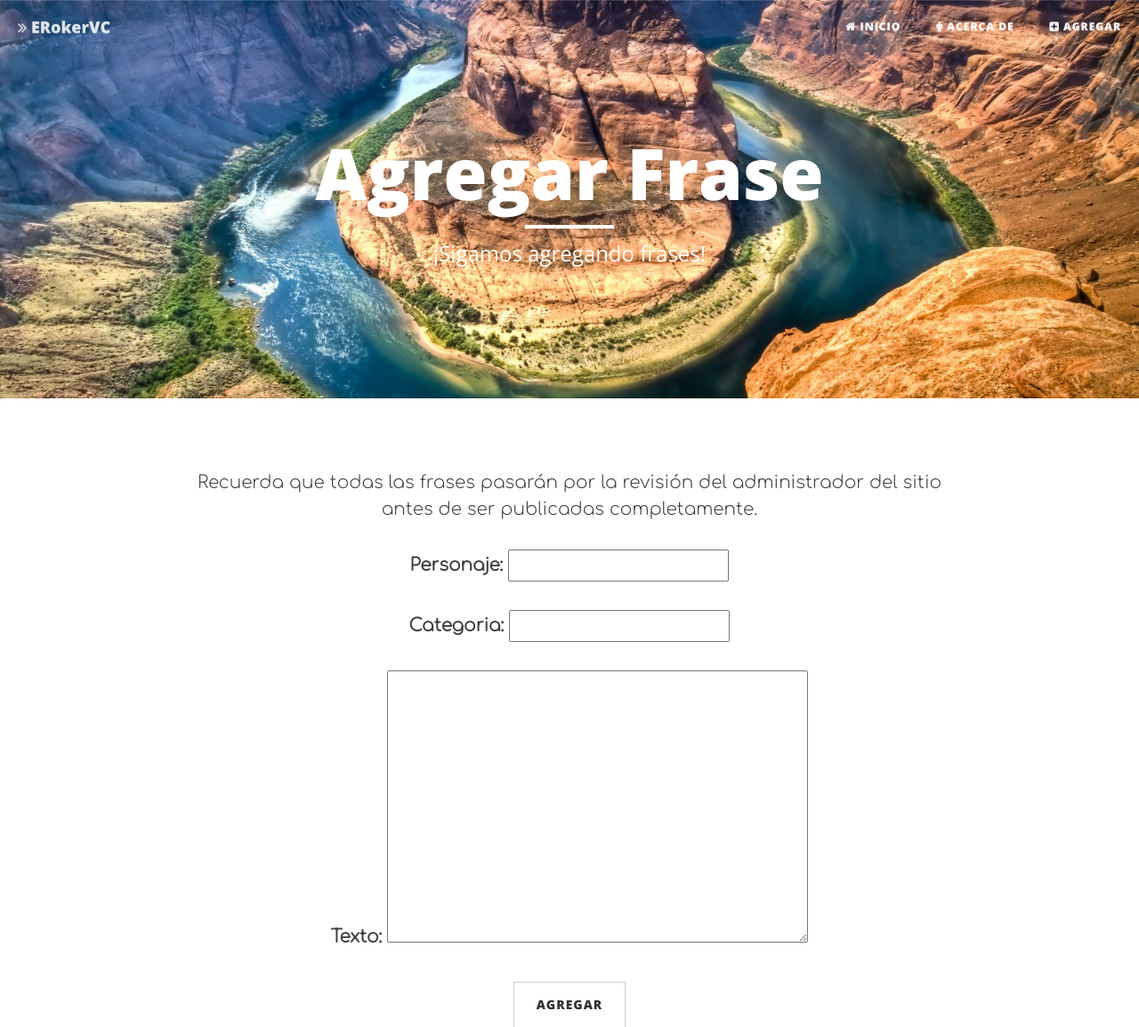
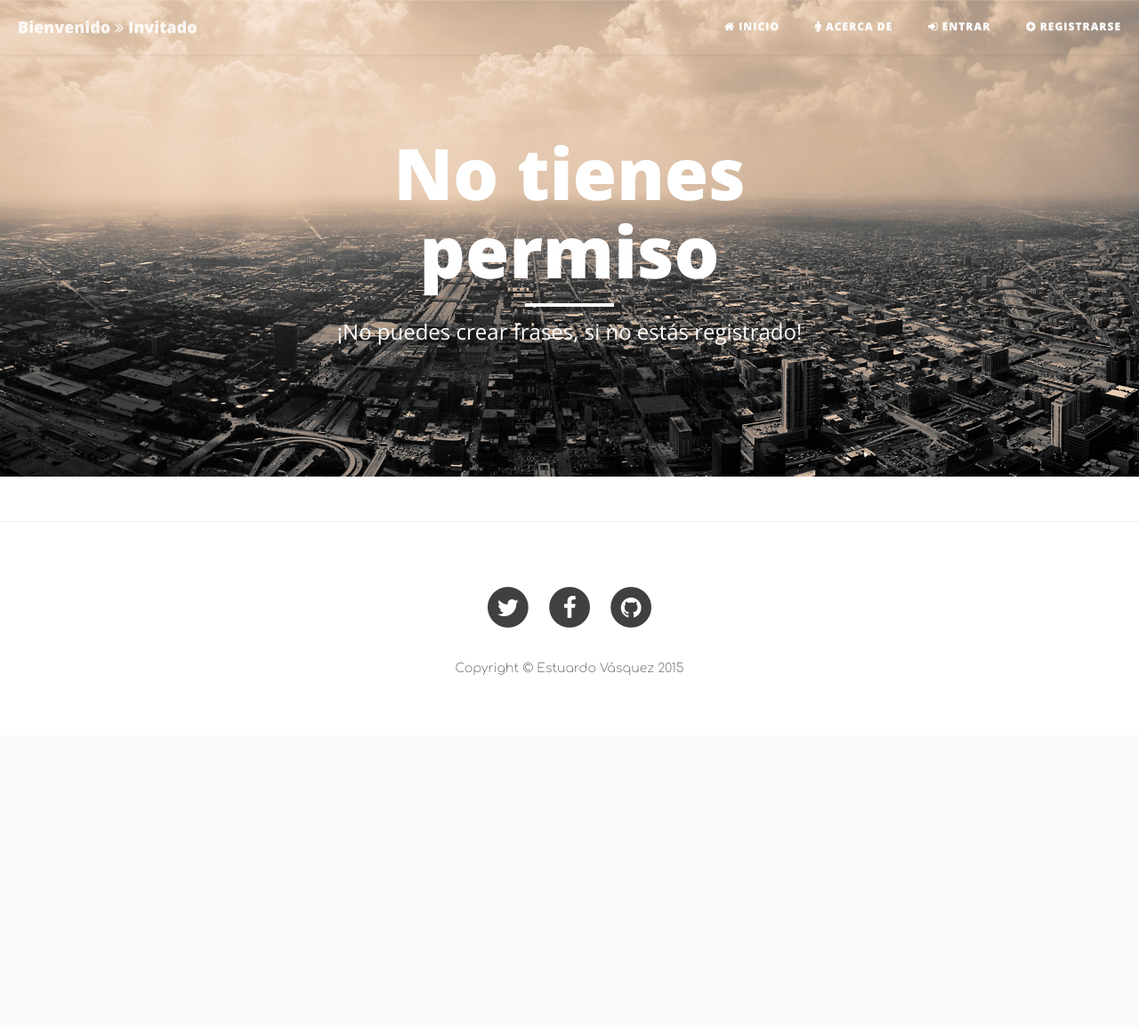
Before and after one commit to evc94/frases, a Django app: page /frase/new/ in a window 1280 px wide. Shown: the top 1155 px of the page at 89% size. After the commit the page ends 760 px from the top, so only its background shows below. Run offline with Django 3.2, Linux system fonts and the light colour scheme; some libraries are stand-ins or nearby versions; some web fonts are replaced.

Commit message:
Interfaz con registro de usuarios

```diff
--- a/frases/models.py
+++ b/frases/models.py
@@ -15,5 +15,9 @@ class Frase(models.Model):
         self.fecha_publicacion = timezone.now()
         self.save()
 
+    def borrar(self):
+        self.fecha_publicacion = timezone.now()
+        self.save()
+
     def __str__(self):
         return self.texto
--- a/frases/templates/frases/base.html
+++ b/frases/templates/frases/base.html
@@ -3,7 +3,7 @@
 <html lang="es">
 
 <head>
-    <title>Frases | ERokerVC</title>
+    <title>{% block titulo %} {% endblock %}</title>
     <link rel="stylesheet" href="//maxcdn.bootstrapcdn.com/bootstrap/3.2.0/css/bootstrap.min.css">
     <link rel="stylesheet" href="//maxcdn.bootstrapcdn.com/bootstrap/3.2.0/css/bootstrap-theme.min.css">
     <link rel="stylesheet" href="{% static "css/tema.css" %}">
@@ -43,7 +43,11 @@
                     <span class="icon-bar"></span>
                     <span class="icon-bar"></span>
                 </button>
-                <a class="navbar-brand" href="/"><i class="fa fa-angle-double-right"></i> ERokerVC</a>
+                {% if user.is_authenticated %}
+                <a class="navbar-brand" href="/">Bienvenido <i class="fa fa-angle-double-right"></i>  {{user.username|capfirst}}</a>
+                {% else %}
+                <a class="navbar-brand" href="/">Bienvenido <i class="fa fa-angle-double-right"></i>  Invitado</a>
+                {% endif%}
             </div>
 
             <!-- Collect the nav links, forms, and other content for toggling -->
@@ -55,9 +59,21 @@
                     <li>
                         <a href="/Yo"><i class="fa fa-male"></i> Acerca de</a>
                     </li>
+                    {% if user.is_authenticated %}
                     <li>
                         <a href="{% url "frases.views.post_new" %}"><i class="fa fa-plus-square"></i> Agregar</a>
                     </li>
+                    <li>
+                        <a href="{% url 'logout' %}"><i class="fa fa-sign-out"></i> Salir</a>
+                    </li>
+                    {% else %}
+                    <li>
+                        <a href="{% url 'login' %}"><i class="fa fa-sign-in"></i> Entrar</a>
+                    </li>
+                    <li>
+                        <a href="{% url 'register' %}"><i class="fa fa-plus-circle"></i> Registrarse</a>
+                    </li>
+                    {% endif %}
                 </ul>
             </div>
             <!-- /.navbar-collapse -->
--- a/frases/templates/frases/post_edit.html
+++ b/frases/templates/frases/post_edit.html
@@ -1,6 +1,8 @@
 {% extends "frases/base.html" %}
 {% load staticfiles %}
+{% block titulo%}Agregar Frase | ERokerVC{% endblock%}
 {% block content %}
+{% if user.is_authenticated %}
 <header class="intro-header" style="background-image: url('{% static 'css/img/agregar.jpeg' %}')">
 <div class="container">
     <div class="row">
@@ -8,7 +10,7 @@
             <div class="page-heading">
                 <h1>Agregar Frase</h1>
                 <hr class="small">
-                <span class="subheading">¡Sigamos agregando frases!</span>
+                <span class="subheading">¡Sigamos agregando frases! </span>
             </div>
         </div>
     </div>
@@ -27,4 +29,20 @@
             </div>
         </div>
     </div>
+{% else %}
+<meta http-equiv="Refresh" content="4;url=/">
+<header class="intro-header" style="background-image: url('{% static 'css/img/principal.jpg' %}')">
+<div class="container">
+    <div class="row">
+        <div class="col-lg-8 col-lg-offset-2 col-md-10 col-md-offset-1">
+            <div class="page-heading">
+                <h1>No tienes permiso</h1>
+                <hr class="small">
+                <span class="subheading">¡No puedes crear frases, si no estás registrado!</span>
+            </div>
+        </div>
+    </div>
+</div>
+</header>
+{% endif %}
 {% endblock %}
--- a/frases/templates/frases/post_list.html
+++ b/frases/templates/frases/post_list.html
@@ -1,5 +1,6 @@
 {% extends "frases/base.html" %}
 {% load staticfiles %}
+{% block titulo%}Inicio | ERokerVC{% endblock%}
 {% block content %}
 <!-- Page Header -->
 <!-- Set your background image for this header on the line below. -->
--- a/registration/templates/registration/login.html
+++ b/registration/templates/registration/login.html
@@ -1,5 +1,7 @@
 {% extends "registration/base.html" %}
 {% load i18n staticfiles %}
+
+{% block titulo%}Acceder | ERokerVC{% endblock%}
     {% block content %}
     <!-- Page Header -->
     <!-- Set your background image for this header on the line below. -->
--- a/registration/templates/registration/register.html
+++ b/registration/templates/registration/register.html
@@ -1,5 +1,6 @@
 {% extends "registration/base.html" %}
 {% load i18n staticfiles %}
+{% block titulo%}Registrarse | ERokerVC{% endblock%}
 {% block content %}
 <!-- Page Header -->
 <!-- Set your background image for this header on the line below. -->
```
Also changed, not shown: frases/templates/frases/post_detail.html (+8 -5 lines), registration/templates/registration/base.html (+18 -2 lines).
